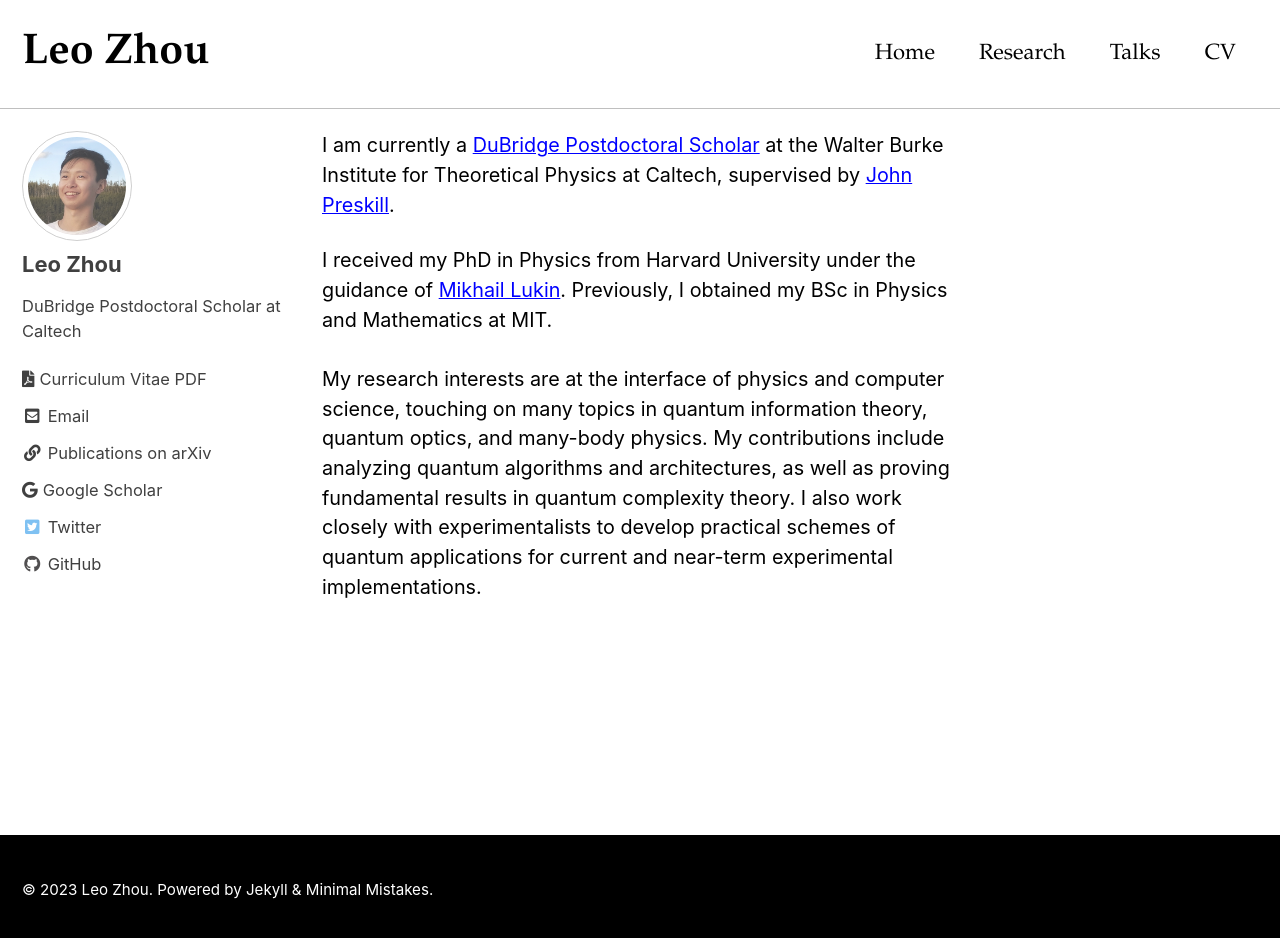
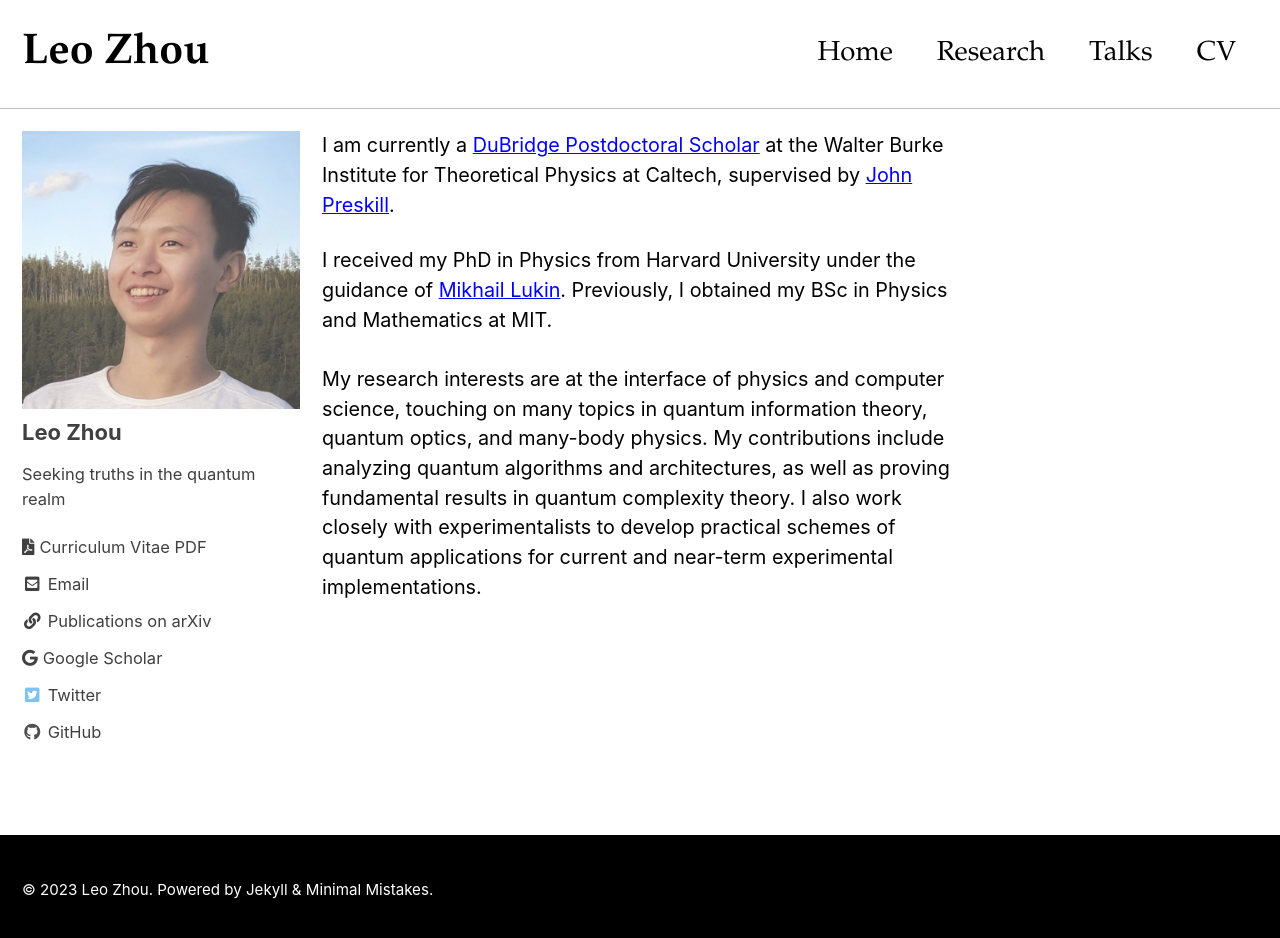
Before and after one commit to leozhou92/leozhou92.github.io, a Jekyll site: the page built from index.html, in a window 1280 px wide and 946 px high. Shown: the top 938 px of the window. Built offline with Jekyll 4.4.1, drawn with Linux system fonts in a browser that asks for light colours; cached includes are drawn as plain includes; the list of posts is cut into pages by our own code.

Commit message:
Tweaking font size and tag line

```diff
--- a/_config.yml
+++ b/_config.yml
@@ -106,7 +106,7 @@ analytics:
 author:
   name             : "Leo Zhou"
   avatar           : /assets/img/headshot.jpg # path of avatar image, e.g. "/assets/images/bio-photo.jpg"
-  bio              : "DuBridge Postdoctoral Scholar at Caltech"
+  bio              : "Seeking truths in the quantum realm"
   location         :
   email            :
   links:
--- a/_includes/author-profile.html
+++ b/_includes/author-profile.html
@@ -4,7 +4,7 @@
 <div itemscope itemtype="https://schema.org/Person" class="h-card">
 
   {% if author.avatar %}
-    <div class="author__avatar">
+    <div class="author__avatar2">
       <a href="{{ author.home | default: '/' | absolute_url }}">
         <img src="{{ author.avatar | relative_url }}" alt="{{ author.name }}" itemprop="image" class="u-photo">
       </a>
--- a/_sass/minimal-mistakes/_masthead.scss
+++ b/_sass/minimal-mistakes/_masthead.scss
@@ -88,6 +88,7 @@
   list-style-type: none;
   white-space: nowrap;
   font-family: "Garamond";
+  font-size: $type-size-4;
 
   &--lg {
     padding-right: 2em;
--- a/_sass/minimal-mistakes/_sidebar.scss
+++ b/_sass/minimal-mistakes/_sidebar.scss
@@ -145,7 +145,7 @@
 }
 
 
-.avatar__wrapper {
+.author_avatar2 {
   display: table-cell;
   vertical-align: top;
   width: 36px;
@@ -157,10 +157,9 @@
   }
 
   img {
-    max-width: 110px;
 
     @include breakpoint($large) {
-      max-width: 100%;
+      padding: 5px;
     }
   }
 
```
